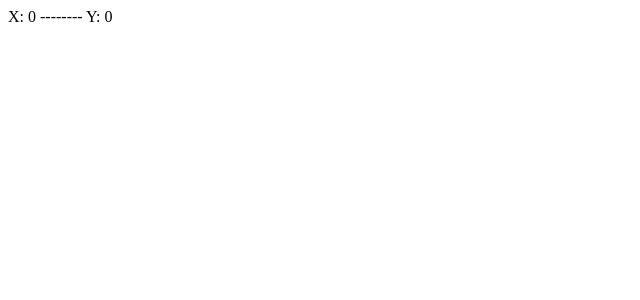
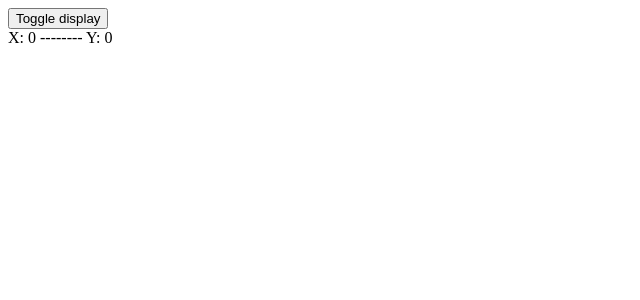
Before and after one commit to SaqibSattar/learning-react-hooks, a React (Vite) app: page / in a window 1280 px wide. Shown: the top 300 px of the page, without its empty margins (0-640 px from the left). Built offline with nearby package versions, Linux system fonts and the light colour scheme.

Commit message:
implement useEffect with cleanup

```diff
--- a/src/App.jsx
+++ b/src/App.jsx
@@ -9,12 +9,14 @@
 import HookCounterOne from "./components/HookCounterOne";
 import ClassMouse from "./components/ClassMouse";
 import HookMouse from "./components/HookMouse";
+import MouseContainer from "./components/MouseContainer";
 
 function App() {
   return (
     <>
-      <HookMouse />
-      {/* <ClassMouse />
+    <MouseContainer />
+     {/*  <HookMouse />
+      <ClassMouse />
     <HookCounterOne />
     <ClassCounterOne />
     <HookCounterFour />
--- a/src/components/ClassMouse.jsx
+++ b/src/components/ClassMouse.jsx
@@ -18,6 +18,10 @@
     window.addEventListener("mousemove", this.logMousePosition);
   }
 
+  componentWillUnmount() {
+    window.removeEventListener("mousemove", this.logMousePosition);
+  }
+
   render() {
     const { x, y } = this.state;
     return (
--- a/src/components/HookMouse.jsx
+++ b/src/components/HookMouse.jsx
@@ -5,6 +5,7 @@
   const [y, setY] = useState(0);
 
   const logMousePosition = (e) => {
+    console.log('Mouse event')
     setX(e.clientX);
     setY(e.clientY);
   };
@@ -12,6 +13,11 @@
   useEffect(() => {
     console.log("useEffect called");
     window.addEventListener("mousemove", logMousePosition);
+
+    return () => {
+      console.log("useEffect unmount called");
+      window.removeEventListener("mousemove", logMousePosition);
+    }
   }, []);
 
   return (
--- /dev/null
+++ b/src/components/MouseContainer.jsx
@@ -0,0 +1,20 @@
+import React, { useState } from "react";
+import HookMouse from "./HookMouse";
+
+const MouseContainer = () => {
+  const [display, setDisplay] = useState(true);
+  return (
+    <div>
+      <button
+        onClick={() => {
+          setDisplay(!display);
+        }}
+      >
+        Toggle display
+      </button>
+      {display && <HookMouse />}
+    </div>
+  );
+};
+
+export default MouseContainer;
```
